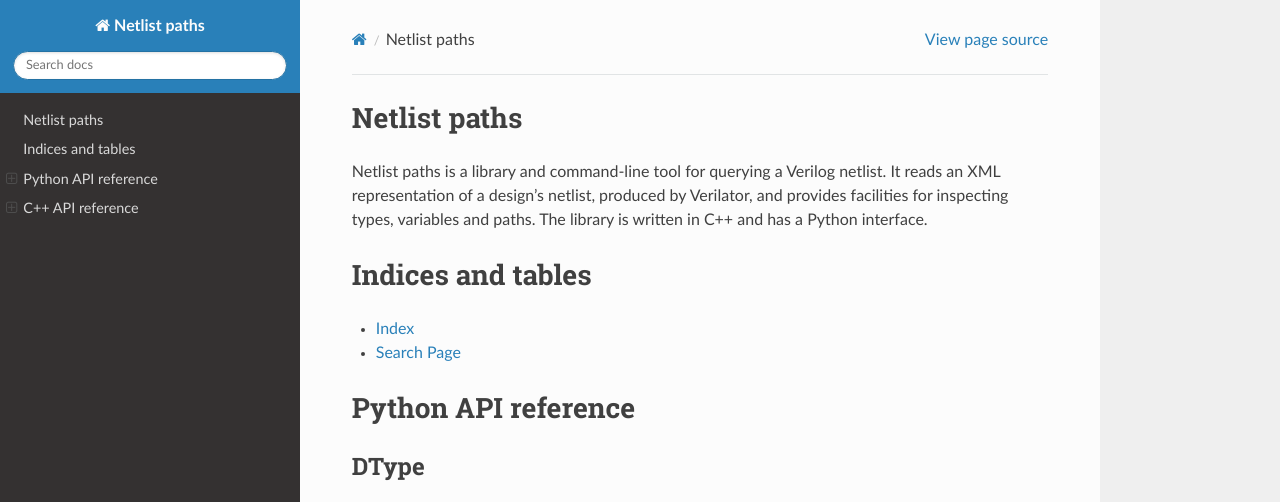
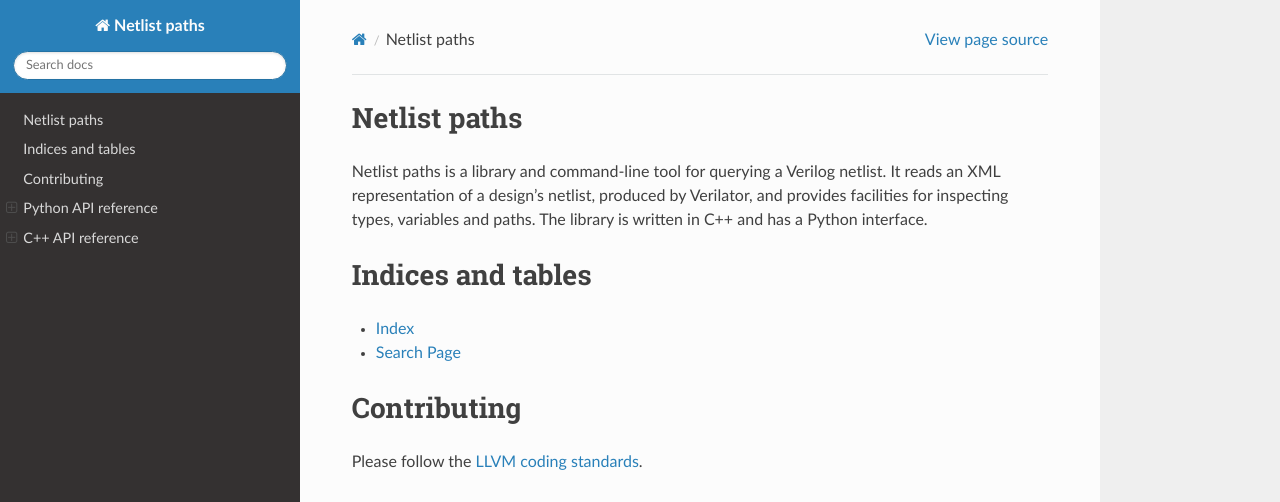
Before and after one commit to jameshanlon/netlist-paths, a Sphinx documentation site: the page built from docs/index.rst, in a window 1280 px wide and 900 px high, cut to the strip 0-502 px from the top of the window. Built offline with Sphinx 7.4.7 and the Read the Docs theme 2.0.0, drawn with Linux system fonts in a browser that asks for light colours.

Commit message:
Add contributing section

```diff
--- a/docs/index.rst
+++ b/docs/index.rst
@@ -16,6 +16,12 @@
 
 * :ref:`genindex`
 * :ref:`search`
+
+
+Contributing
+============
+
+Please follow the `LLVM coding standards <https://llvm.org/docs/CodingStandards.html>`_.
 
 
 Python API reference
```
